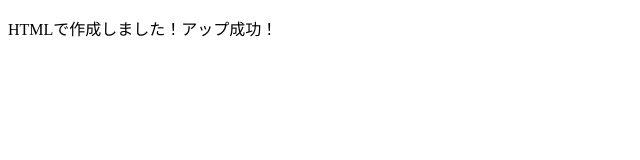
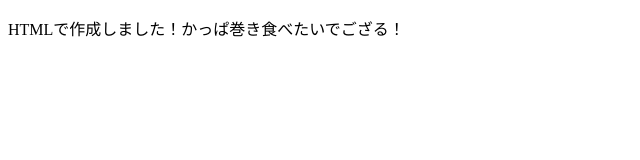
Before and after one commit to toppakappa0526/gallery_1029, a plain HTML site: page index.html in a window 1280 px wide. Shown: the whole page, without its empty margins (0-640 px from the left). Drawn offline with Linux system fonts and the light colour scheme.

Commit message:
first commit

```diff
--- a/index.html
+++ b/index.html
@@ -5,6 +5,6 @@
     <title>git サンプル</title>
 </head>
 <body>
-    <p>HTMLで作成しました！アップ成功！</p>
+    <p>HTMLで作成しました！かっぱ巻き食べたいでござる！</p>
 </body>
 </html>
```
